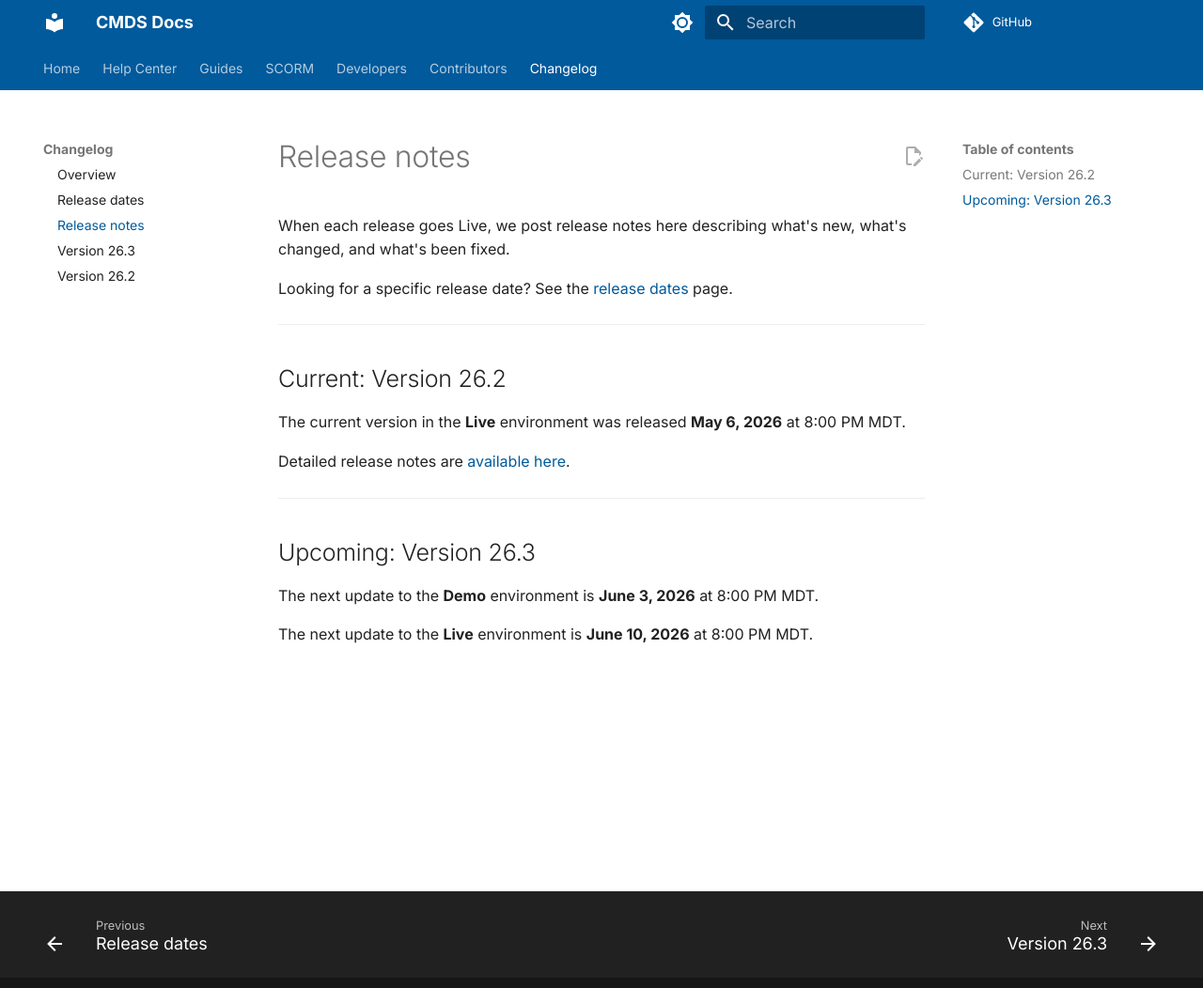
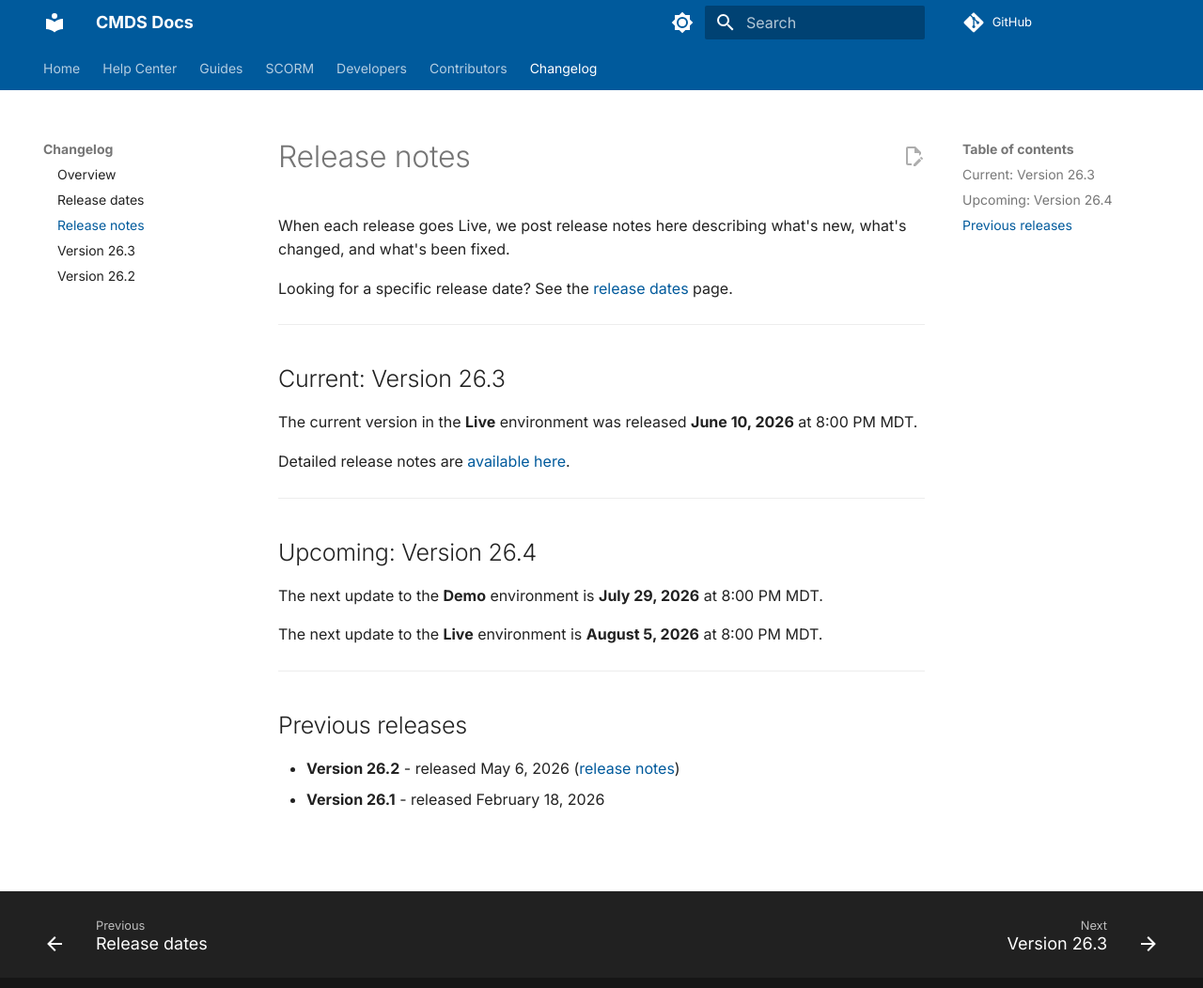
Before and after one commit to cmds-app/docs, an MkDocs documentation site: the page built from docs/changelog/release-notes.md, in a window 1280 px wide and 1065 px high. Shown: the top 1052 px of the window at 94% size. Built offline with MkDocs 1.6.1 and Material for MkDocs 9.7.7, drawn with Linux system fonts in a browser that asks for light colours; comment, search, counter and statistics services are not loaded.

Commit message:
docs(changelog): update release pages for v26.3 cycle
- release-notes: current v26.3, upcoming v26.4, previous releases
- release-dates: drop past rows, mark current, add deploy time

```diff
--- a/docs/changelog/release-notes.md
+++ b/docs/changelog/release-notes.md
@@ -6,16 +6,23 @@ Looking for a specific release date? See the [release dates](release-dates.md) p
 
 ---
 
-## Current: Version 26.2
+## Current: Version 26.3
 
-The current version in the **Live** environment was released **May 6, 2026** at 8:00 PM MDT.
+The current version in the **Live** environment was released **June 10, 2026** at 8:00 PM MDT.
 
-Detailed release notes are [available here](version-26-2.md).
+Detailed release notes are [available here](version-26-3.md).
 
 ---
 
-## Upcoming: Version 26.3
+## Upcoming: Version 26.4
 
-The next update to the **Demo** environment is **June 3, 2026** at 8:00 PM MDT.
+The next update to the **Demo** environment is **July 29, 2026** at 8:00 PM MDT.
 
-The next update to the **Live** environment is **June 10, 2026** at 8:00 PM MDT.
+The next update to the **Live** environment is **August 5, 2026** at 8:00 PM MDT.
+
+---
+
+## Previous releases
+
+- **Version 26.2** - released May 6, 2026 ([release notes](version-26-2.md))
+- **Version 26.1** - released February 18, 2026
```
Also changed, not shown: docs/changelog/index.md (+2 -2 lines), docs/changelog/release-dates.md (+5 -5 lines).
